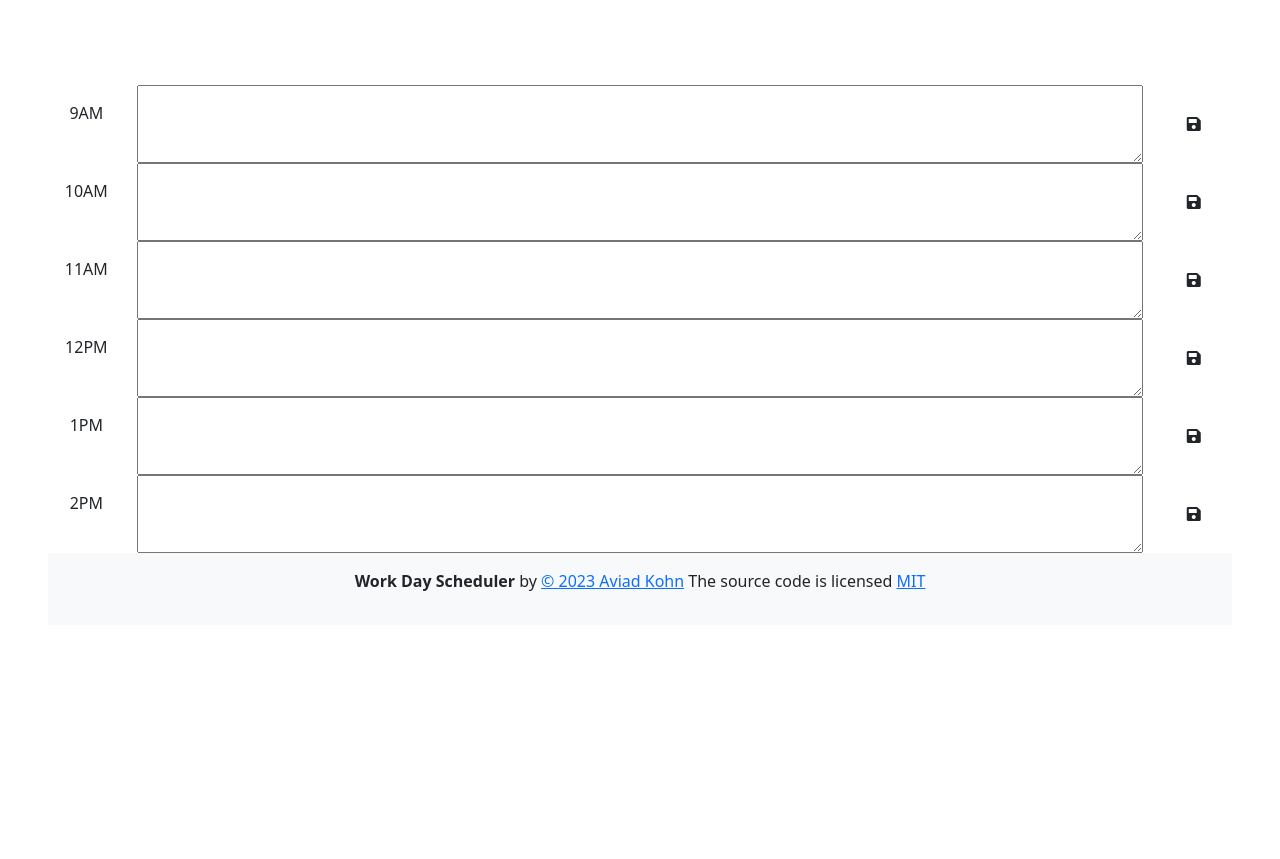
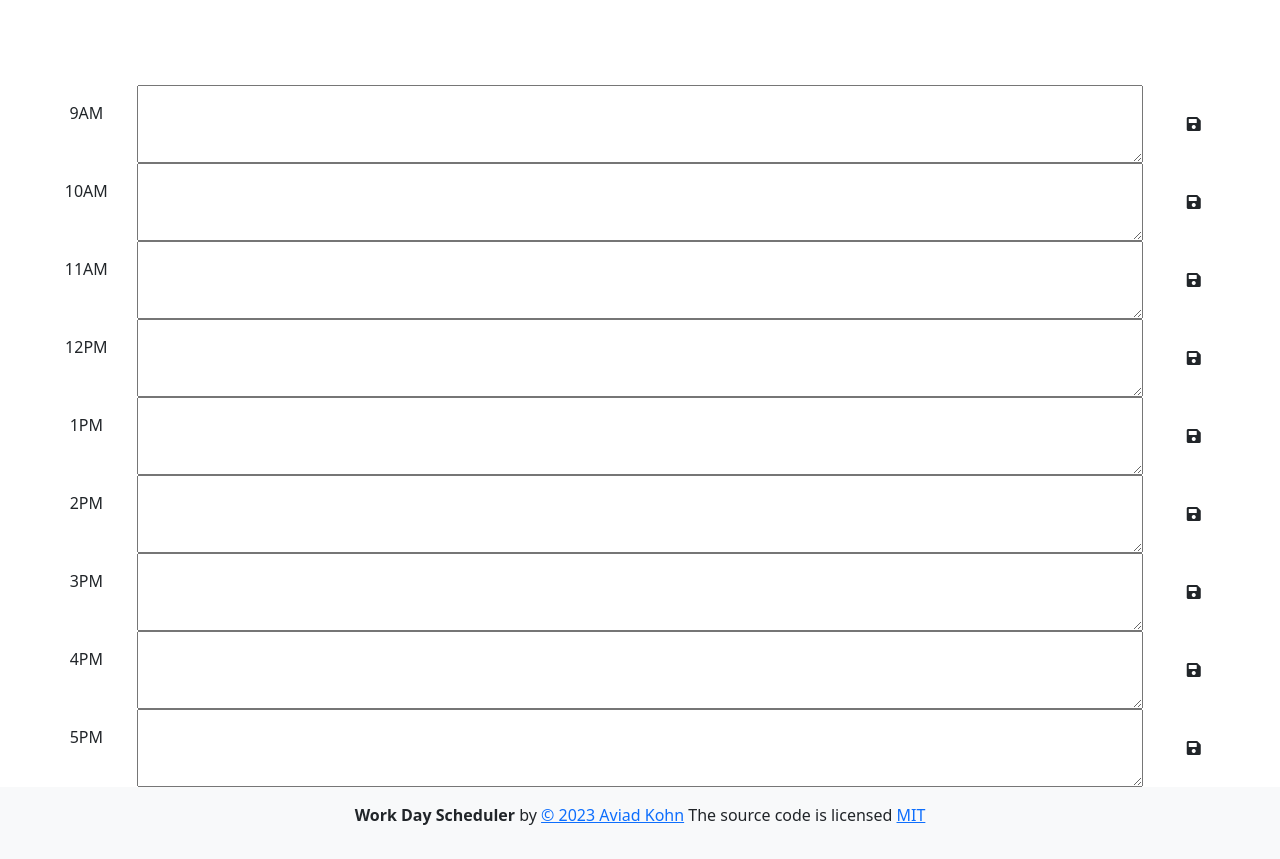
Before and after one commit to xkolsha/Third-Party-APIs-Challenge-Work-Day-Scheduler, a plain HTML site: page index.html in a window 1280 px wide. Shown: the part 166-1025 px from the top of the page. Before the commit the page ends 800 px from the top, so only its background shows below. Drawn offline with nearby package versions, Linux system fonts and the light colour scheme; files that its build step writes are made by us from their sources.

Commit message:
updated 9 to 5 work day

```diff
--- a/index.html
+++ b/index.html
@@ -87,10 +87,40 @@
           <i class="fas fa-save" aria-hidden="true"></i>
         </button>
       </div>
+      <div id="hour-3" class="row time-block future">
+        <div class="col-2 col-md-1 hour text-center py-3">3PM</div>
+        <textarea class="col-8 col-md-10 description" rows="3"> </textarea>
+        <button class="btn saveBtn col-2 col-md-1" aria-label="save">
+          <i class="fas fa-save" aria-hidden="true"></i>
+        </button>
+      </div>
+      <div id="hour-4" class="row time-block future">
+        <div class="col-2 col-md-1 hour text-center py-3">4PM</div>
+        <textarea class="col-8 col-md-10 description" rows="3"> </textarea>
+        <button class="btn saveBtn col-2 col-md-1" aria-label="save">
+          <i class="fas fa-save" aria-hidden="true"></i>
+        </button>
+      </div>
+      <div id="hour-5" class="row time-block future">
+        <div class="col-2 col-md-1 hour text-center py-3">5PM</div>
+        <textarea class="col-8 col-md-10 description" rows="3"> </textarea>
+        <button class="btn saveBtn col-2 col-md-1" aria-label="save">
+          <i class="fas fa-save" aria-hidden="true"></i>
+        </button>
+      </div>
+    </div>
     <footer class="footer mt-auto py-3 bg-light">
       <div class="container text-center">
         <p>
-          <strong>Work Day Scheduler</strong> by <a href="https://github.com/xkolsha" target="_blank" rel="noopener noreferrer">&copy; 2023 Aviad Kohn</a> The source code is licensed <a href="http://opensource.org/licenses/mit-license.php">MIT</a>
+          <strong>Work Day Scheduler</strong> by
+          <a
+            href="https://github.com/xkolsha"
+            target="_blank"
+            rel="noopener noreferrer"
+            >&copy; 2023 Aviad Kohn</a
+          >
+          The source code is licensed
+          <a href="http://opensource.org/licenses/mit-license.php">MIT</a>
         </p>
       </div>
     </footer>
```
Lines whose indentation alone changed are shown as unchanged.
